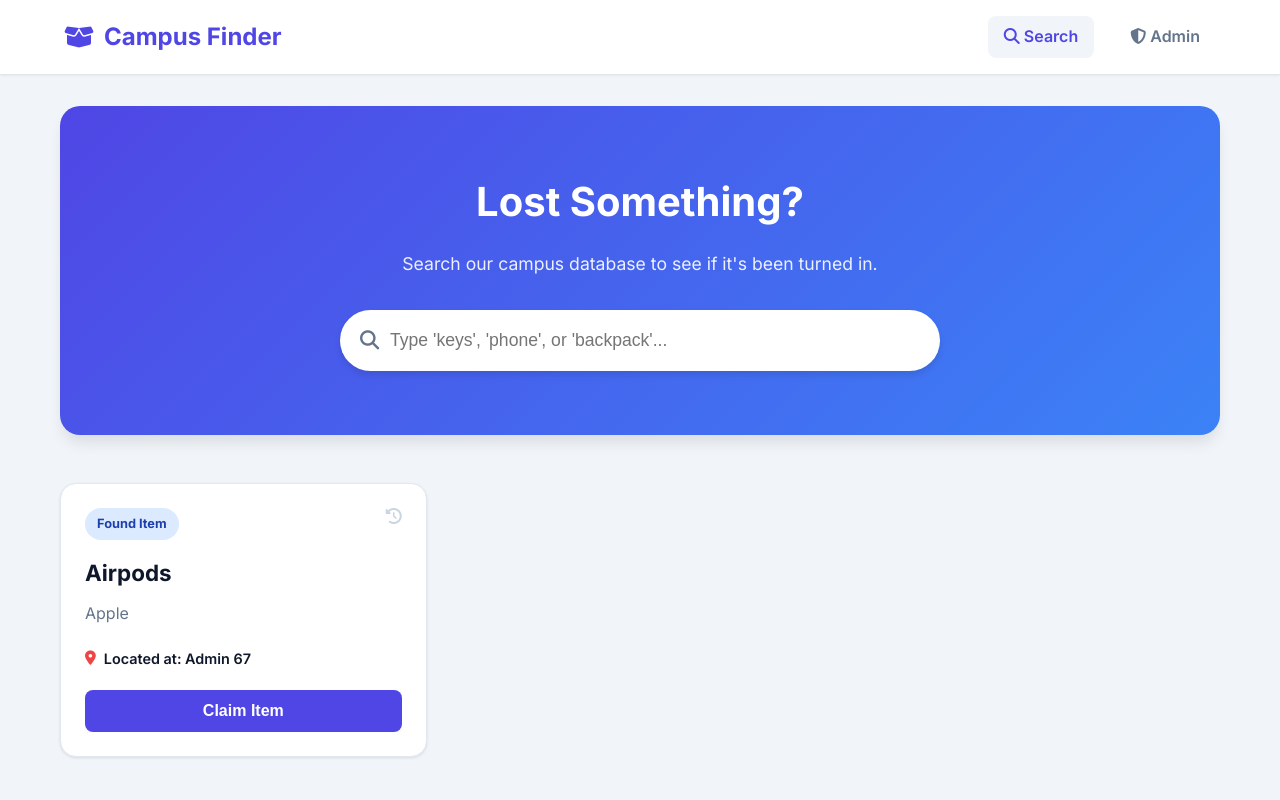
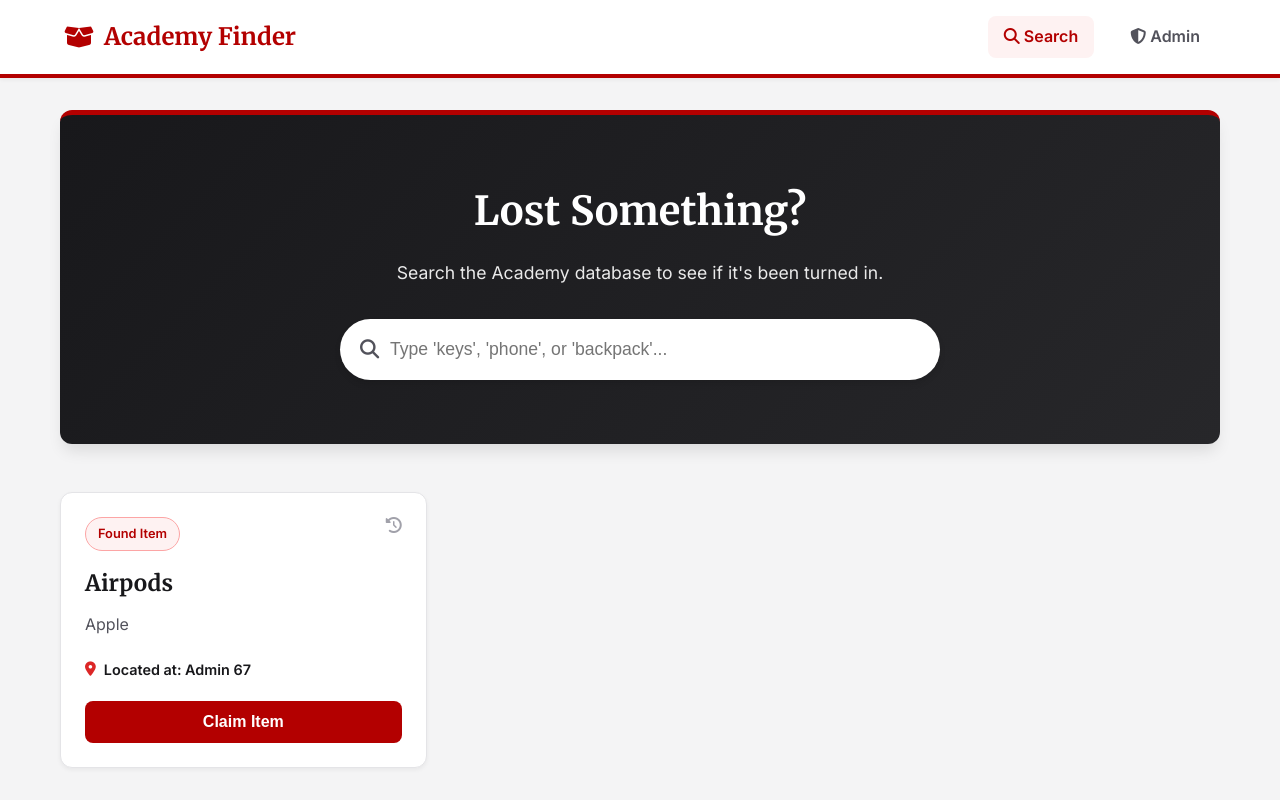
Before and after one commit to Judedog09/Lost-And-Found, a Flask app: page / in a window 1280 px wide. Run offline with Flask 3, Linux system fonts and the light colour scheme.

Commit message:
added academy styling

```diff
--- a/app.py
+++ b/app.py
@@ -1,51 +1,75 @@
-from flask import Flask, render_template, request, jsonify
+from flask import Flask, render_template, request, jsonify, session, redirect, url_for
 import json
 import os
 
 app = Flask(__name__)
+app.secret_key = "academy_chargers_secret_key" # Required for secure login sessions
 DATA_FILE = 'data.json'
 
-# --- DATA HANDLING (With Crash Protection) ---
+# --- DATA HANDLING ---
 def load_data():
-    # If the file doesn't exist, return an empty list
     if not os.path.exists(DATA_FILE):
         return []
-
     with open(DATA_FILE, 'r') as f:
         try:
             return json.load(f)
         except json.JSONDecodeError:
-            # If the file is completely blank or corrupted, return an empty list safely
             return []
 
 def save_data(data):
     with open(DATA_FILE, 'w') as f:
         json.dump(data, f, indent=4)
 
-
-# --- ROUTES ---
-
+# --- PUBLIC ROUTES ---
 @app.route('/')
 def index():
     return render_template('index.html')
 
+# --- SECURE ADMIN ROUTES ---
+@app.route('/login', methods=['GET', 'POST'])
+def login():
+    error = None
+    if request.method == 'POST':
+        password = request.form.get('password')
+        if password == 'chargers2026':
+            session['is_admin'] = True
+            return redirect(url_for('admin'))
+        else:
+            error = "Incorrect password."
+
+    return f'''
+        <div style="max-width: 400px; margin: 100px auto; text-align: center; font-family: 'Segoe UI', sans-serif; background: white; padding: 40px; border-radius: 10px; box-shadow: 0 4px 15px rgba(0,0,0,0.1);">
+            <h2 style="color: #B30000; margin-bottom: 20px;">Admin Login</h2>
+            {f'<p style="color: #dc2626; font-weight: bold;">{error}</p>' if error else ''}
+            <form method="POST">
+                <input type="password" name="password" placeholder="Enter Password" required style="padding: 12px; width: 100%; margin-bottom: 20px; box-sizing: border-box; border: 2px solid #e4e4e7; border-radius: 5px; outline: none;">
+                <button type="submit" style="padding: 12px; width: 100%; background: #B30000; color: white; border: none; border-radius: 5px; cursor: pointer; font-weight: bold; font-size: 1rem;">Login</button>
+            </form>
+            <br><a href="/" style="color: #52525b; text-decoration: none; display: inline-block; margin-top: 15px;">&larr; Back to Search</a>
+        </div>
+        <style>body {{ background-color: #f4f4f5; }} input:focus {{ border-color: #B30000 !important; }}</style>
+    '''
+
 @app.route('/admin')
 def admin():
+    if not session.get('is_admin'):
+        return redirect(url_for('login'))
     return render_template('admin.html')
 
-# API: Get all items (READ)
+@app.route('/logout')
+def logout():
+    session.pop('is_admin', None)
+    return redirect(url_for('index'))
+
+# --- API ROUTES ---
 @app.route('/api/items', methods=['GET'])
 def get_items():
     return jsonify(load_data())
 
-# API: Add new item (CREATE)
 @app.route('/api/items', methods=['POST'])
 def add_item():
     items = load_data()
-
-    # Generate a new ID based on the highest existing ID
     new_id = 1 if len(items) == 0 else max(item['id'] for item in items) + 1
-
     new_item = {
         "id": new_id,
         "name": request.json.get('name', 'Unknown'),
@@ -53,16 +77,16 @@ def add_item():
         "location": request.json.get('location', 'Office'),
         "status": "Found"
     }
-
     items.append(new_item)
     save_data(items)
     return jsonify({"message": "Item added successfully!"}), 201
 
-# API: Remove item (DELETE)
 @app.route('/api/items/<int:item_id>', methods=['DELETE'])
 def delete_item(item_id):
+    if not session.get('is_admin'):
+         return jsonify({"error": "Unauthorized"}), 403
+
     items = load_data()
-    # Keep all items EXCEPT the one with the matching ID
     items = [i for i in items if i['id'] != item_id]
     save_data(items)
     return jsonify({"message": "Item removed!"})
--- /dev/null
+++ b/requirements.txt
@@ -0,0 +1,2 @@
+Flask==3.0.3
+gunicorn==21.2.0
--- a/static/style.css
+++ b/static/style.css
@@ -1,17 +1,18 @@
-@import url('https://fonts.googleapis.com/css2?family=Inter:wght@300;400;600;700&display=swap');
+@import url('https://fonts.googleapis.com/css2?family=Merriweather:wght@700&family=Inter:wght@400;600&display=swap');
 
 :root {
-    --primary: #4f46e5;
-    --primary-hover: #4338ca;
-    --bg-color: #f1f5f9;
+    /* Albuquerque Academy Theme Colors */
+    --primary: #B30000;       /* Academy Red */
+    --primary-hover: #8A0000; /* Darker Red */
+    --bg-color: #f4f4f5;
     --surface: #ffffff;
-    --text-main: #0f172a;
-    --text-muted: #64748b;
-    --danger: #ef4444;
-    --danger-hover: #dc2626;
-    --success: #10b981;
-    --border: #e2e8f0;
-    --shadow-sm: 0 1px 3px rgba(0,0,0,0.1);
+    --text-main: #18181b;     /* Near Black */
+    --text-muted: #52525b;
+    --danger: #dc2626;
+    --danger-hover: #b91c1c;
+    --success: #16a34a;
+    --border: #e4e4e7;
+    --shadow-sm: 0 2px 4px rgba(0,0,0,0.05);
     --shadow-lg: 0 10px 15px -3px rgba(0,0,0,0.1);
 }
 
@@ -22,6 +23,11 @@ body {
     background-color: var(--bg-color);
     color: var(--text-main);
     line-height: 1.6;
+}
+
+/* Academy Fonts for Headings */
+h1, h2, h3, .nav-brand {
+    font-family: 'Merriweather', serif;
 }
 
 /* --- NAVIGATION --- */
@@ -35,6 +41,7 @@ nav {
     position: sticky;
     top: 0;
     z-index: 100;
+    border-bottom: 4px solid var(--primary);
 }
 
 .nav-brand { font-size: 1.5rem; font-weight: 700; color: var(--primary); display: flex; align-items: center; gap: 10px; }
@@ -47,15 +54,16 @@ nav {
     border-radius: 8px;
     transition: all 0.2s ease;
 }
-.nav-links a:hover, .nav-links a.active { background: var(--bg-color); color: var(--primary); }
+.nav-links a:hover, .nav-links a.active { background: #fef2f2; color: var(--primary); }
 
 /* --- MAIN LAYOUT --- */
 .container { max-width: 1200px; margin: 2rem auto; padding: 0 20px; }
 
 /* --- SEARCH HERO --- */
 .hero {
-    background: linear-gradient(135deg, #4f46e5 0%, #3b82f6 100%);
-    border-radius: 20px;
+    background: linear-gradient(135deg, #18181b 0%, #27272a 100%);
+    border-top: 5px solid var(--primary);
+    border-radius: 12px;
     padding: 4rem 2rem;
     text-align: center;
     color: white;
@@ -63,7 +71,7 @@ nav {
     box-shadow: var(--shadow-lg);
 }
 .hero h1 { font-size: 2.5rem; margin-bottom: 1rem; }
-.hero p { font-size: 1.1rem; opacity: 0.9; margin-bottom: 2rem; }
+.hero p { font-size: 1.1rem; opacity: 0.9; margin-bottom: 2rem; font-family: 'Inter', sans-serif;}
 
 .search-wrapper {
     max-width: 600px;
@@ -94,7 +102,7 @@ nav {
 .grid { display: grid; grid-template-columns: repeat(auto-fill, minmax(300px, 1fr)); gap: 30px; }
 .card {
     background: var(--surface);
-    border-radius: 16px;
+    border-radius: 12px;
     padding: 24px;
     box-shadow: var(--shadow-sm);
     transition: all 0.3s ease;
@@ -104,7 +112,7 @@ nav {
 }
 .card:hover { transform: translateY(-8px); box-shadow: var(--shadow-lg); border-color: var(--primary); }
 .card-header { display: flex; justify-content: space-between; align-items: flex-start; margin-bottom: 15px; }
-.badge { background: #dbeafe; color: #1e40af; padding: 6px 12px; border-radius: 20px; font-size: 0.8rem; font-weight: 700; }
+.badge { background: #fef2f2; color: var(--primary); padding: 6px 12px; border-radius: 20px; font-size: 0.8rem; font-weight: 700; border: 1px solid #fca5a5; }
 .card h3 { font-size: 1.4rem; color: var(--text-main); margin-bottom: 10px; }
 .card p { color: var(--text-muted); margin-bottom: 20px; flex-grow: 1; }
 .card-footer { display: flex; align-items: center; gap: 8px; font-size: 0.9rem; font-weight: 600; color: var(--text-main); margin-bottom: 20px; }
@@ -122,7 +130,7 @@ nav {
 .admin-layout { display: grid; grid-template-columns: 1fr 1.5fr; gap: 30px; }
 @media (max-width: 800px) { .admin-layout { grid-template-columns: 1fr; } }
 
-.panel { background: var(--surface); padding: 30px; border-radius: 16px; box-shadow: var(--shadow-sm); border: 1px solid var(--border); }
+.panel { background: var(--surface); padding: 30px; border-radius: 12px; box-shadow: var(--shadow-sm); border: 1px solid var(--border); }
 .panel h2 { margin-bottom: 20px; color: var(--text-main); display: flex; align-items: center; gap: 10px; }
 
 /* Forms */
@@ -138,7 +146,7 @@ nav {
 table { width: 100%; border-collapse: collapse; }
 th, td { padding: 15px; text-align: left; border-bottom: 1px solid var(--border); }
 th { background: var(--bg-color); font-weight: 600; color: var(--text-muted); }
-tr:hover { background: #f8fafc; }
+tr:hover { background: #fafafa; }
 
 /* --- CUSTOM TOAST NOTIFICATIONS --- */
 #toast-container { position: fixed; bottom: 20px; right: 20px; z-index: 1000; display: flex; flex-direction: column; gap: 10px; }
--- a/templates/index.html
+++ b/templates/index.html
@@ -2,13 +2,13 @@
 <html lang="en">
 <head>
     <meta charset="UTF-8">
-    <title>Campus Finder</title>
+    <title>Academy Finder</title>
     <link rel="stylesheet" href="https://cdnjs.cloudflare.com/ajax/libs/font-awesome/6.4.0/css/all.min.css">
     <link rel="stylesheet" href="{{ url_for('static', filename='style.css') }}">
 </head>
 <body>
     <nav>
-        <div class="nav-brand"><i class="fa-solid fa-box-open"></i> Campus Finder</div>
+        <div class="nav-brand"><i class="fa-solid fa-box-open"></i> Academy Finder</div>
         <div class="nav-links">
             <a href="/" class="active"><i class="fa-solid fa-magnifying-glass"></i> Search</a>
             <a href="/admin"><i class="fa-solid fa-shield-halved"></i> Admin</a>
@@ -18,7 +18,7 @@
     <div class="container">
         <div class="hero">
             <h1>Lost Something?</h1>
-            <p>Search our campus database to see if it's been turned in.</p>
+            <p>Search the Academy database to see if it's been turned in.</p>
             <div class="search-wrapper">
                 <i class="fa-solid fa-magnifying-glass"></i>
                 <input type="text" id="search" placeholder="Type 'keys', 'phone', or 'backpack'..." onkeyup="loadItems()">
@@ -38,7 +38,7 @@
             toast.className = 'toast';
             toast.innerHTML = `<i class="fa-solid fa-circle-info"></i> ${msg}`;
             container.appendChild(toast);
-            setTimeout(() => toast.remove(), 3000);
+            setTimeout(() => toast.remove(), 4000);
         }
 
         async function loadItems() {
@@ -54,7 +54,7 @@
                 );
 
                 if (filtered.length === 0) {
-                    list.innerHTML = `<div style="text-align:center; grid-column: 1/-1; color: #64748b; padding: 3rem;">
+                    list.innerHTML = `<div style="text-align:center; grid-column: 1/-1; color: #52525b; padding: 3rem;">
                         <i class="fa-solid fa-ghost fa-3x" style="margin-bottom: 1rem;"></i>
                         <h3>No items found matching "${term}"</h3>
                     </div>`;
@@ -65,15 +65,15 @@
                     <div class="card">
                         <div class="card-header">
                             <span class="badge">Found Item</span>
-                            <i class="fa-solid fa-clock-rotate-left" style="color: #cbd5e1;"></i>
+                            <i class="fa-solid fa-clock-rotate-left" style="color: #a1a1aa;"></i>
                         </div>
                         <h3>${item.name}</h3>
                         <p>${item.description}</p>
                         <div class="card-footer">
-                            <i class="fa-solid fa-location-dot" style="color: #ef4444;"></i>
+                            <i class="fa-solid fa-location-dot" style="color: #dc2626;"></i>
                             <span>Located at: ${item.location}</span>
                         </div>
-                        <button class="btn btn-primary" onclick="showToast('Please visit ${item.location} with your Student ID to claim this item.')">
+                        <button class="btn btn-primary" onclick="showToast('Please visit ${item.location} to claim this item.')">
                             Claim Item
                         </button>
                     </div>
```
Also changed, not shown: templates/admin.html (+6 -7 lines).
